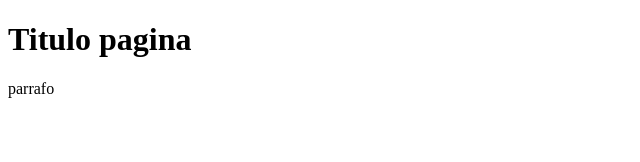
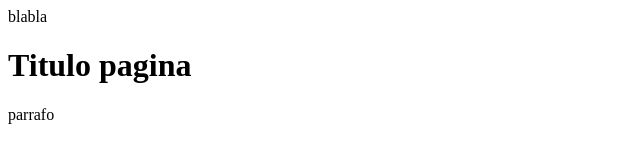
Before and after one commit to SAGR2003/prueba, a plain HTML site: page index.html in a window 1280 px wide. Shown: the whole page, without its empty margins (0-640 px from the left). Drawn offline with Linux system fonts and the light colour scheme.

Commit message:
blaalalala

```diff
--- a/index.html
+++ b/index.html
@@ -6,6 +6,7 @@
     <meta name="viewport" content="width=device-width, initial-scale=1.0">
     <title>Document</title>
 </head>
+    blabla
 <body>
     <h1>Titulo pagina</h1>
     <p>parrafo</p>
```
